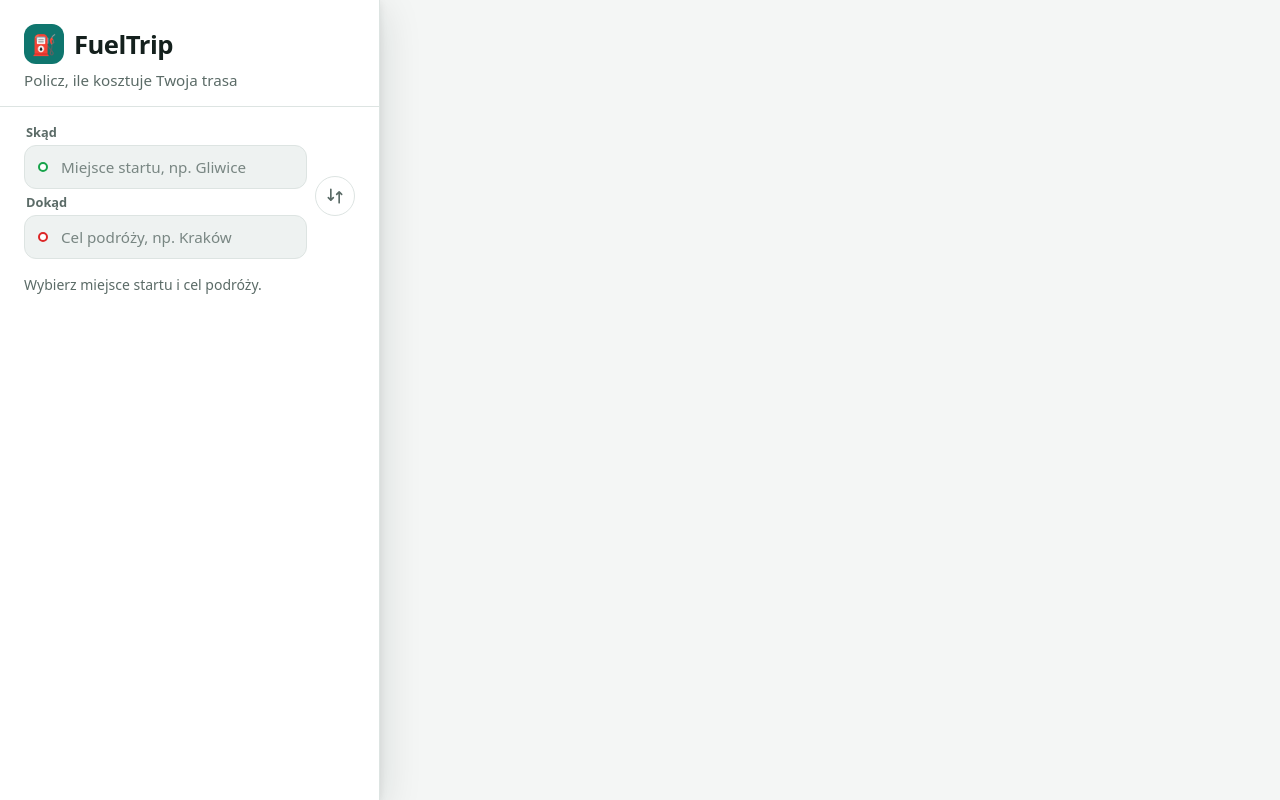
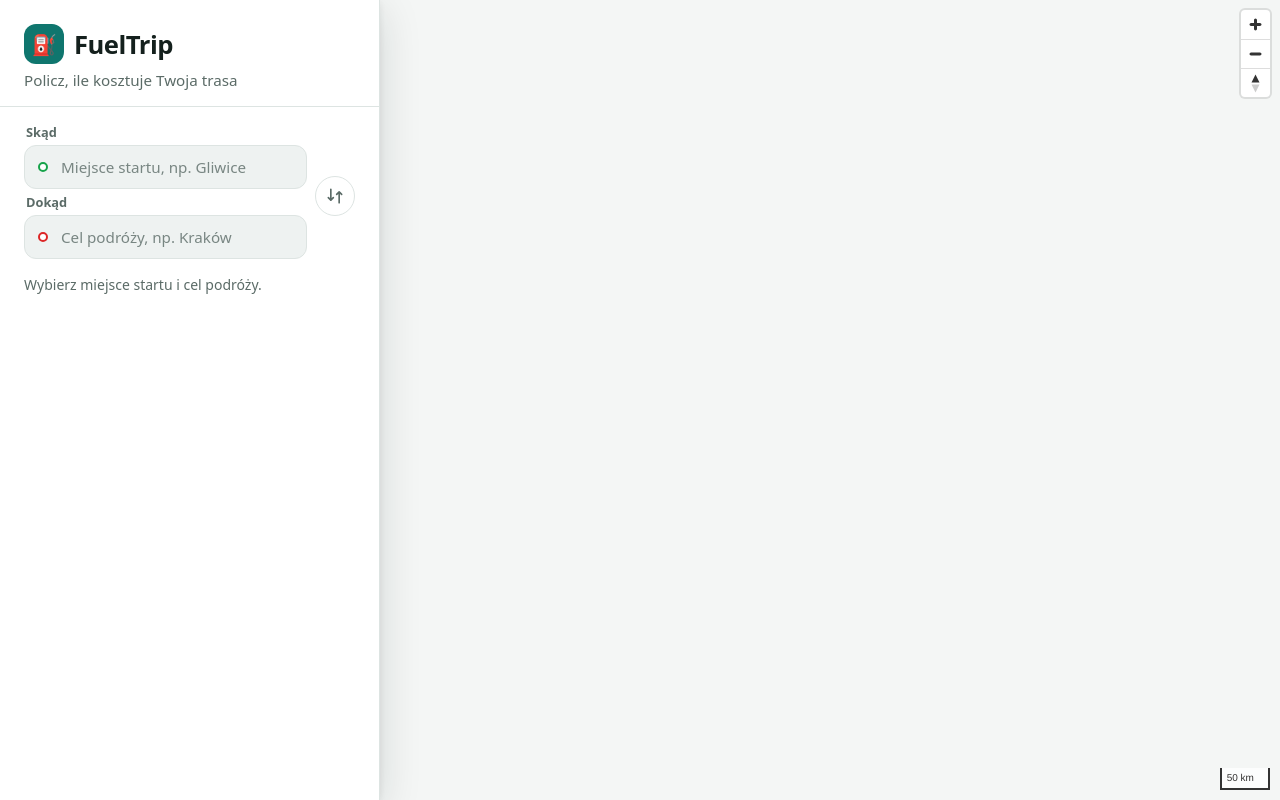
Before and after one commit to novaflowdesign/fueltrip, a website built with Vite: page index.html in a window 1280 px wide. Built offline with nearby package versions, Linux system fonts and the light colour scheme; no server answers.

Commit message:
fix: map collapsed to 0px height because MapLibre CSS overrode position
Co-Authored-By: Claude Opus 5.5 <noreply@anthropic.com>

```diff
--- a/src/style.css
+++ b/src/style.css
@@ -129,7 +129,9 @@ body {
   min-height: 0;
 }
 
-.map {
+/* Higher specificity than MapLibre's `.maplibregl-map { position: relative }`,
+   which is loaded later and would otherwise collapse the map to 0 px height. */
+.map-wrap > .map {
   position: absolute;
   inset: 0;
 }
```
